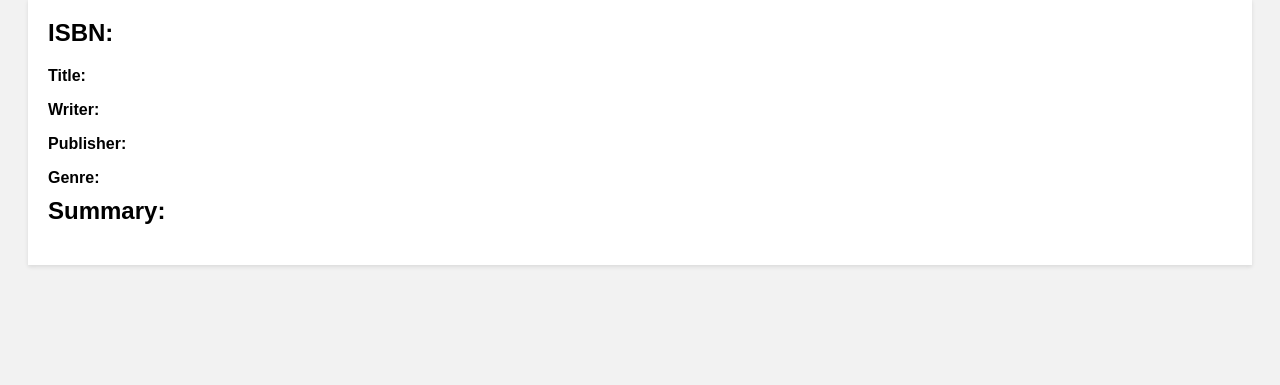
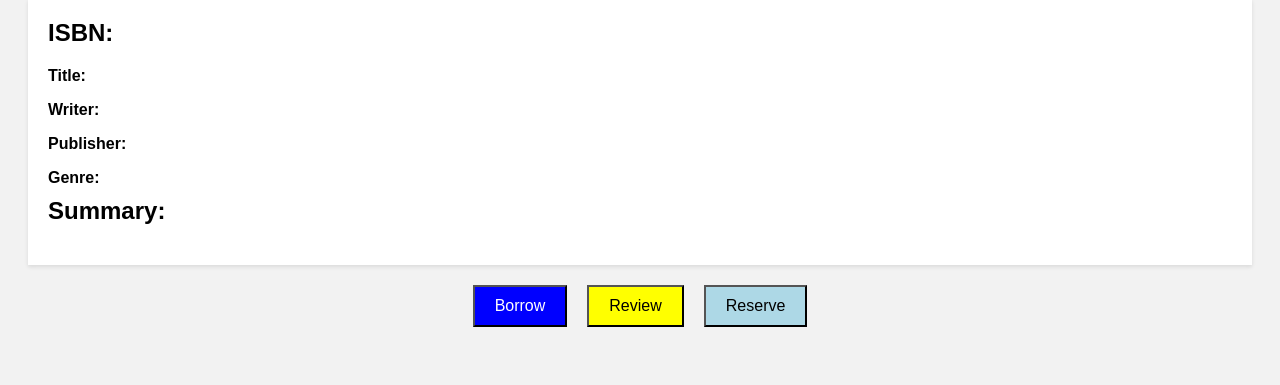
Before and after one commit to JohnBellos/DatabasesProject, a Flask app: template SCHOOL_LIB/templates/bookPage.html in a window 1280 px wide. Shown: the part 109-494 px from the top of the page. Run offline with Flask 3, Linux system fonts and the light colour scheme; the template is opened without the code that fills it, so the values that code supplies are empty; some libraries are stand-ins or nearby versions.

Commit message:
bookPage v1.3

```diff
--- a/SCHOOL_LIB/templates/bookPage.html
+++ b/SCHOOL_LIB/templates/bookPage.html
@@ -24,6 +24,29 @@
     .book-details h2 {
       margin-top: 0;
     }
+    .button-container {
+      display: flex;
+      justify-content: center;
+      margin-top: 20px;
+    }
+    .button-container button {
+      margin: 0 10px;
+      padding: 10px 20px;
+      font-size: 16px;
+      cursor: pointer;
+    }
+    .button-borrow {
+      background-color: blue;
+      color: white;
+    }
+    .button-review {
+      background-color: yellow;
+      color: black;
+    }
+    .button-reserve {
+      background-color: lightblue;
+      color: black;
+    }
   </style>
 </head>
 <body>
@@ -37,6 +60,12 @@
     <p><strong>Genre:</strong> <span id="genre"></span></p>
     <h2>Summary:</h2>
     <p id="summary"></p>
+  </div>
+
+  <div class="button-container">
+    <button class="button-borrow">Borrow</button>
+    <button class="button-review">Review</button>
+    <button class="button-reserve">Reserve</button>
   </div>
 
   <script>
```
